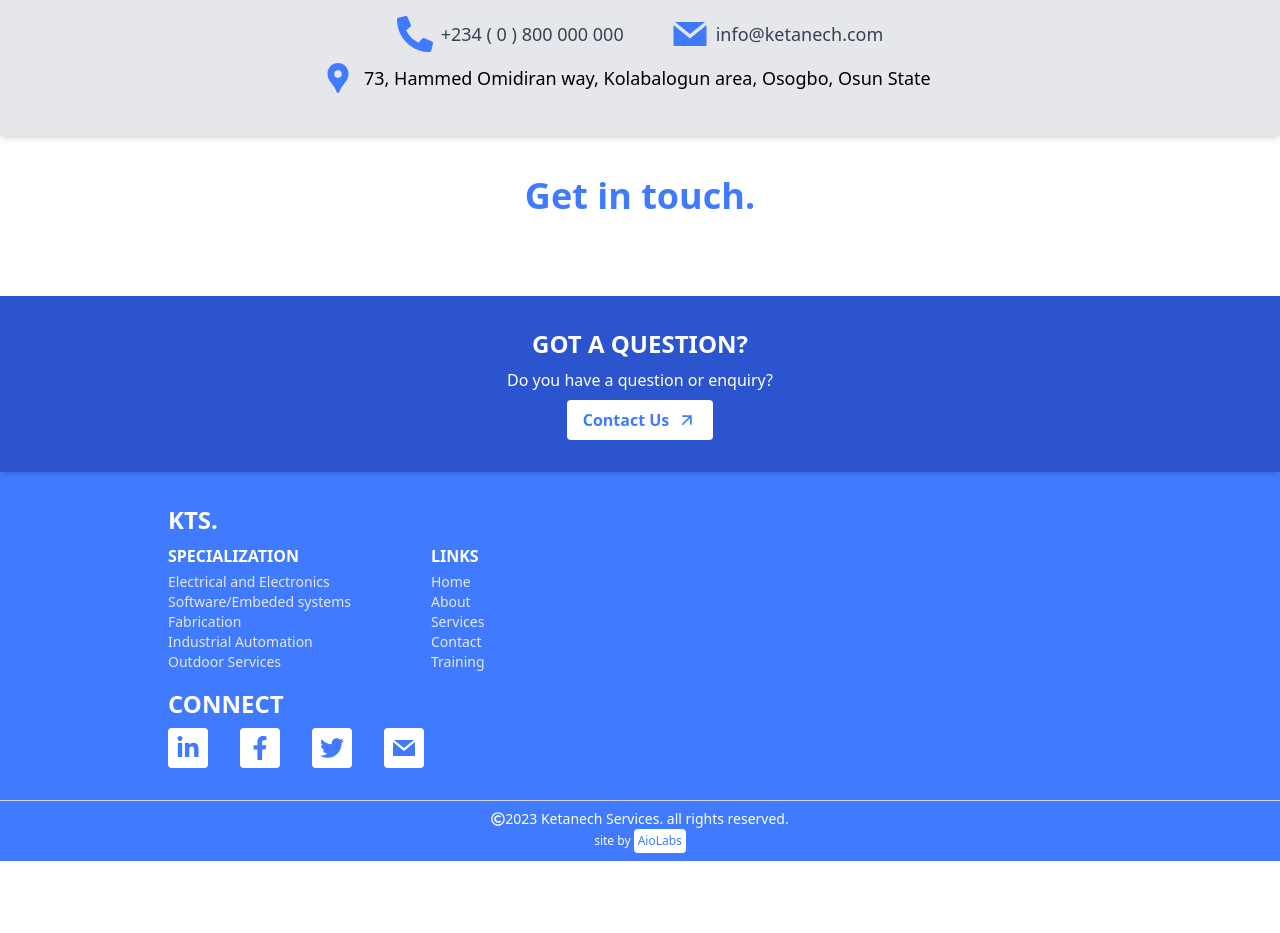
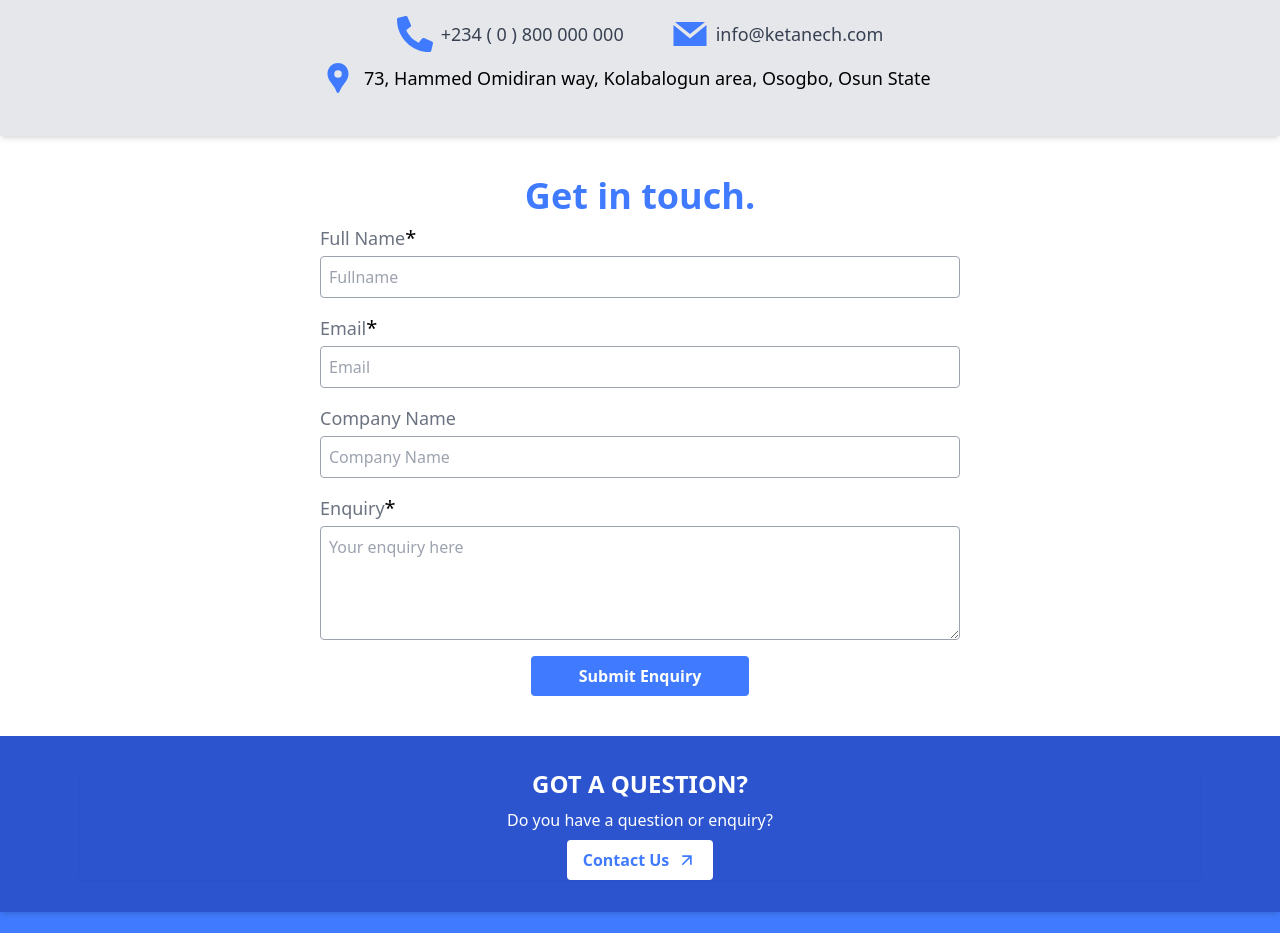
Before and after one commit to Ayothegod/ketanech, a Next.js app: page /contact in a window 1280 px wide. Shown: the part 400-1333 px from the top of the page. Before the commit the page ends 1261 px from the top, so only its background shows below. Built offline with nearby package versions, Linux system fonts and the light colour scheme.

Commit message:
finish contact

```diff
--- a/pages/contact.jsx
+++ b/pages/contact.jsx
@@ -23,8 +23,30 @@ export default function Contact() {
                     <p className="text-center text-lg flex items-center gap-2 mt-2"><MdLocationPin className="text-blue text-2xl sm:text-4xl"/>73, Hammed Omidiran way, Kolabalogun area, Osogbo, Osun State</p>
                 </div>
             </div>
-            <div className="h-40 p-10">
+            <div className="px-4 py-10">
                 <h2 className="text-blue text-center font-semibold text-4xl ">Get in touch.</h2>
+                <div className="max-w-[40rem] mx-auto mt-2 space-y-4">
+                    <span className="flex flex-col gap-1">
+                        <label htmlFor="company-name" className="text-lg text-gray-500">Full Name <span className="absolute text-black text-xl">*</span></label>
+                        <input type="text" placeholder="Fullname" className="border border-gray-400 rounded py-2 px-2 outline-blue focus:border-blue"/>
+                    </span>
+                    <span className="flex flex-col gap-1">
+                        <label htmlFor="company-name" className="text-lg text-gray-500">Email<span className="absolute text-black text-xl">*</span></label>
+                        <input type="text" placeholder="Email" className="border border-gray-400 rounded py-2 px-2 outline-blue focus:border-blue"/>
+                    </span>
+                    <span className="flex flex-col gap-1">
+                        <label htmlFor="company-name" className="text-lg text-gray-500">Company Name</label>
+                        <input type="text" placeholder="Company Name" className="border border-gray-400 rounded py-2 px-2 outline-blue focus:border-blue"/>
+                    </span>
+                    <span className="flex flex-col gap-1">
+                        <label htmlFor="company-name" className="text-lg text-gray-500">Enquiry<span className="absolute text-black text-xl">*</span></label>
+                        <textarea name="enquiry" id=""  rows="4" placeholder="Your enquiry here" className="border border-gray-400 rounded py-2 px-2 outline-blue focus:border-blue"></textarea>
+                    </span>
+
+                </div>
+                <div className="grid place-items-center mt-4">
+                <button className="bg-blue py-2 px-12 text-white rounded font-semibold">Submit Enquiry</button>
+                </div>
             </div>
             <Footer />
         </div>
```
